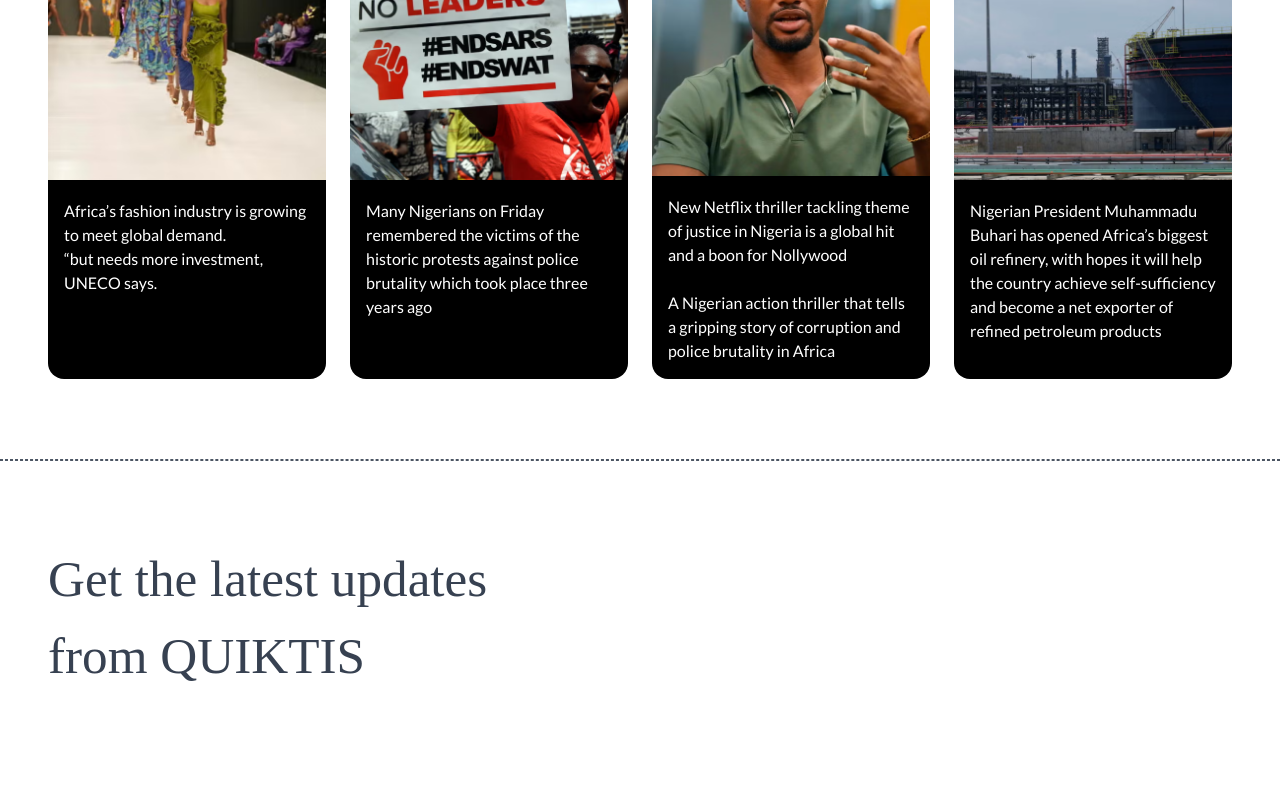
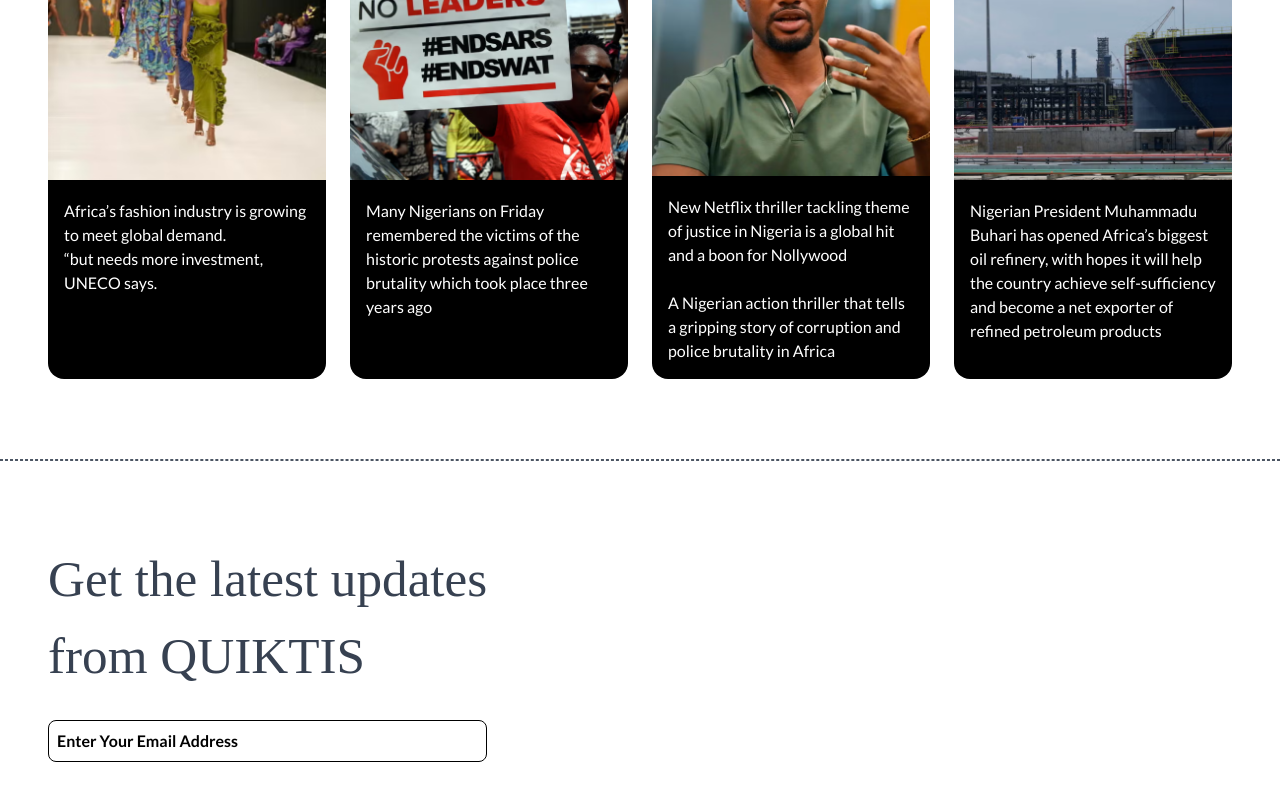
Before and after one commit to Iyanu456/quiktis, a Next.js app: page / in a window 1280 px wide. Shown: the part 1550-2350 px from the top of the page. Before the commit the page ends 2293 px from the top, so only its background shows below. Built offline with nearby package versions, Linux system fonts and the light colour scheme; a web font is replaced by a local one.

Commit message:
Default commit message

```diff
--- a/app/page.js
+++ b/app/page.js
@@ -204,8 +204,12 @@ export default function Home() {
 		<hr className="border-gray-600 border-[1.5px] border-dashed bg-white my-[5em]"></hr>
 
 		<section className="px-[1.5em] md:px-[3em] my-[3em]">
-			<h2 className="text-[2.5em] mill-goudy lg:text-[3.2em] text-gray-700 max-sm:text-center">Get the latest updates
+			<div className="grid w-[max-content]">
+			<h2 className="text-[2.5em] mb-[0.5em] mill-goudy lg:text-[3.2em] text-gray-700 max-sm:text-center">Get the latest updates
 			<br></br>from  QUIKTIS</h2>
+			<Link href="" className="p-2 border border-black font-semibold rounded-lg">Enter Your Email Address</Link>
+			</div>
+
 		</section>
       </main>
     </>
```
